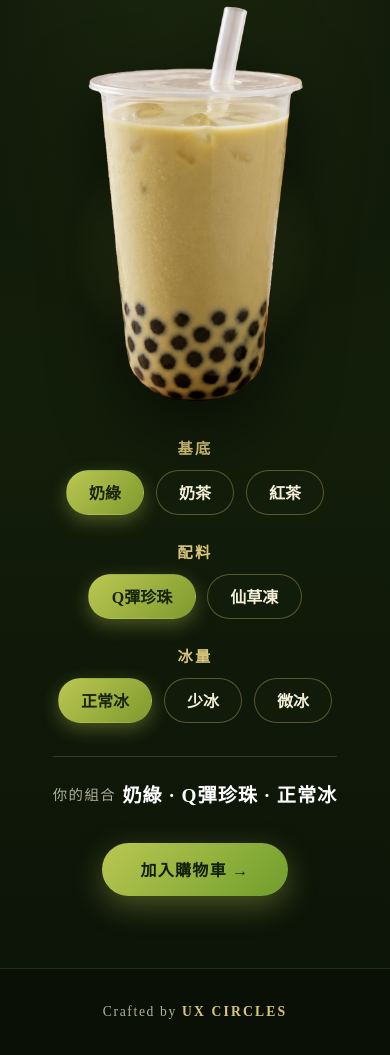
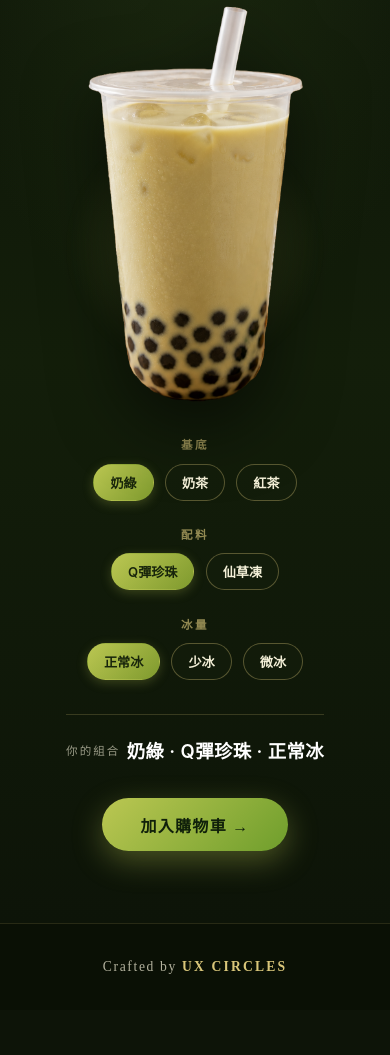
Before and after one commit to uxcircles/bobatea, a plain HTML site: page site/index.html in a window 390 px wide. Shown: the part 2156-3211 px from the top of the page. After the commit the page ends 3166 px from the top, so only its background shows below. Drawn offline with Linux system fonts and the light colour scheme; a web font is replaced by a local one.

Commit message:
Customizer typography pass + Fraunces headings
- English story/customize titles use Fraunces
- Customizer content set in system sans; labels smaller & muted
- Softer active-button glow; smaller mobile buttons

Co-Authored-By: Claude Opus 4.8 <noreply@anthropic.com>

```diff
--- a/site/index.html
+++ b/site/index.html
@@ -34,10 +34,10 @@
   <meta name="twitter:image" content="https://uxcircles.github.io/bobatea/assets/milk-green-tea-boba.png" />
   <link rel="preconnect" href="https://fonts.googleapis.com" />
   <link rel="preconnect" href="https://fonts.gstatic.com" crossorigin />
-  <link href="https://fonts.googleapis.com/css2?family=Alex+Brush&family=Cormorant+Garamond:wght@500;600;700&family=Noto+Serif+TC:wght@500;700;900&family=Playfair+Display:wght@600;700;800;900&display=swap" rel="stylesheet" />
+  <link href="https://fonts.googleapis.com/css2?family=Alex+Brush&family=Cormorant+Garamond:wght@500;600;700&family=Fraunces:opsz,wght@9..144,500;9..144,600;9..144,700&family=Noto+Serif+TC:wght@500;700;900&family=Playfair+Display:wght@600;700;800;900&display=swap" rel="stylesheet" />
   <!-- 辰宇落雁體（emfont，OFL 免費可商用，動態子集化） -->
   <link rel="stylesheet" href="https://font.emtech.cc/css/ChenYuLuoYan" />
-  <link rel="stylesheet" href="style.css?v=12" />
+  <link rel="stylesheet" href="style.css?v=16" />
 </head>
 <body>
   <!-- 語言切換 -->
--- a/site/style.css
+++ b/site/style.css
@@ -5,6 +5,9 @@
   --cream: #f4f0d8;
   --gold: #d9c67a;
   --ink: #eaf3d8;
+  /* 功能性文字用的系統黑體（零載入、中英皆佳）*/
+  --ui-sans: -apple-system, BlinkMacSystemFont, "Segoe UI", "PingFang TC",
+    "Noto Sans TC", "Microsoft JhengHei", "Helvetica Neue", Arial, sans-serif;
 }
 
 * { margin: 0; padding: 0; box-sizing: border-box; }
@@ -562,16 +565,18 @@ body {
 .cz-options { display: flex; flex-direction: column; gap: 1.6rem; }
 .cz-group { display: flex; flex-direction: column; gap: 0.7rem; }
 .cz-label {
-  font-size: 0.95rem;
-  color: var(--gold);
-  letter-spacing: 0.15em;
-  font-weight: 700;
+  font-family: var(--ui-sans);
+  font-size: 0.72rem;
+  color: rgba(217, 198, 122, 0.65);   /* 低調灰金 */
+  letter-spacing: 0.22em;
+  text-transform: uppercase;
+  font-weight: 600;
 }
 .cz-btns { display: flex; flex-wrap: wrap; gap: 0.7rem; }
 .cz-btn {
-  font-family: "Noto Serif TC", serif;
-  font-size: 1rem;
-  font-weight: 700;
+  font-family: var(--ui-sans);
+  font-size: 0.95rem;
+  font-weight: 600;
   color: var(--cream);
   padding: 0.6rem 1.4rem;
   border-radius: 999px;
@@ -585,7 +590,7 @@ body {
   background: linear-gradient(135deg, var(--green-bright), #7f9a2e);
   color: #17240b;
   border-color: transparent;
-  box-shadow: 0 6px 18px rgba(187, 199, 82, 0.35);
+  box-shadow: 0 3px 11px rgba(187, 199, 82, 0.25);   /* 降低光暈 */
 }
 
 .cz-result {
@@ -596,8 +601,8 @@ body {
   padding-top: 1.4rem;
   border-top: 1px solid rgba(217, 198, 122, 0.2);
 }
-.cz-result-label { color: var(--cream); opacity: 0.7; font-size: 0.9rem; letter-spacing: 0.1em; }
-.cz-summary { color: #fff; font-size: 1.2rem; letter-spacing: 0.05em; }
+.cz-result-label { font-family: var(--ui-sans); color: var(--cream); opacity: 0.6; font-size: 0.72rem; letter-spacing: 0.18em; text-transform: uppercase; }
+.cz-summary { font-family: var(--ui-sans); color: #fff; font-size: 1.15rem; font-weight: 600; letter-spacing: 0.02em; }
 
 .cz-cta {
   display: inline-block;
@@ -623,6 +628,7 @@ body {
   .cz-options { align-items: center; text-align: center; }
   .cz-group { align-items: center; }
   .cz-btns { justify-content: center; }
+  .cz-btn { font-size: 0.82rem; padding: 0.5rem 1rem; }   /* 手機按鈕縮小 */
   .cz-result { justify-content: center; flex-wrap: wrap; gap: 0.4rem; }
   .cz-cta { align-self: center; }
 }
@@ -787,7 +793,7 @@ html[lang="en"] .badge-big { font-size: 1.5rem; }
 
 /* ---- 英文版：段落標題用 Playfair ---- */
 html[lang="en"] .story-title,
-html[lang="en"] .cz-title { font-family: "Playfair Display", "Noto Serif TC", serif; }
+html[lang="en"] .cz-title { font-family: "Fraunces", "Noto Serif TC", serif; }
 
 @media (max-width: 860px) {
   .lang-toggle { top: 14px; right: 14px; padding: 0.35rem 0.8rem; font-size: 0.82rem; }
```
Also changed, not shown: 1 other file.
